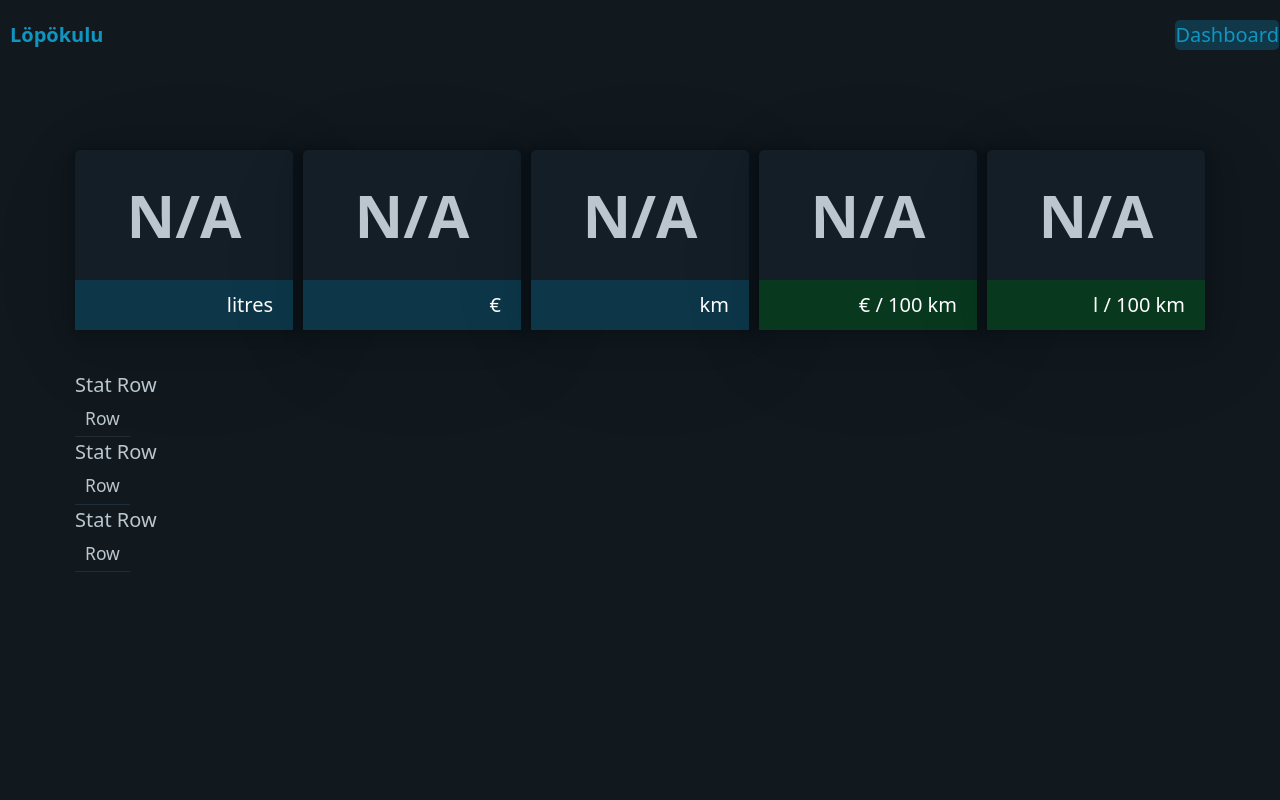
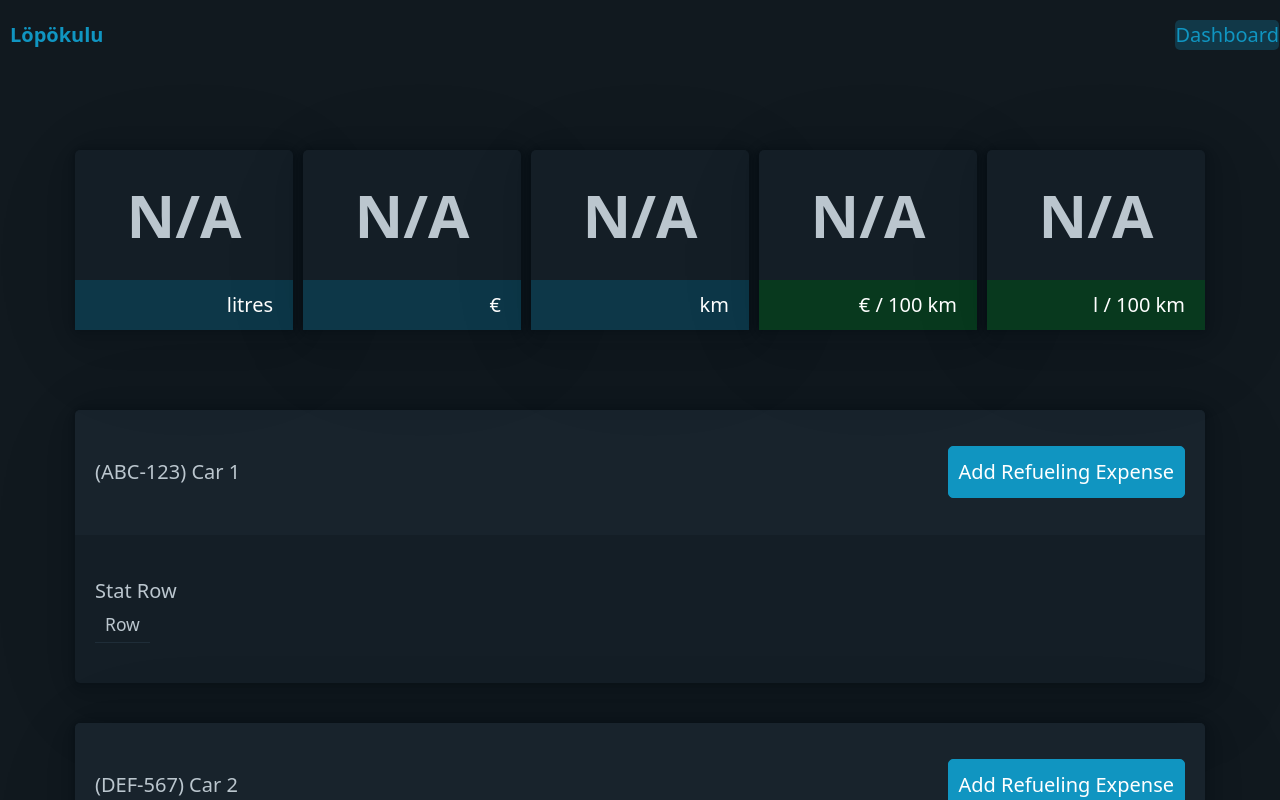
Before and after one commit to murtoM/lopokulu-react, a React (Create React App) app in the folder app/: page / in a window 1280 px wide. Shown: the top 800 px of the page. Built offline with nearby package versions, Linux system fonts and the light colour scheme.

Commit message:
build vehicle component [#18]

```diff
--- a/app/src/components/Vehicle.js
+++ b/app/src/components/Vehicle.js
@@ -6,15 +6,33 @@
 //
 // SPDX-License-Identifier: MIT
 
-import FillupTable from './FillupTable';
-import SingleVehicleStats from './SingleVehicleStats';
+import FillupTable from "./FillupTable";
+import SingleVehicleStats from "./SingleVehicleStats";
 
-function Vehicle() {
+function Vehicle(props) {
   return (
-    <>
-      <SingleVehicleStats />
-      <FillupTable />
-    </>
+    <article>
+      <header>
+        <nav>
+          <ul>
+            <li>
+              ({props.register_number}) {props.name}
+            </li>
+          </ul>
+          <ul>
+            <li>
+              <a href="#" role="button">
+                Add Refueling Expense
+              </a>
+            </li>
+          </ul>
+        </nav>
+      </header>
+      <main>
+        <SingleVehicleStats fillups={props.fillups} />
+        <FillupTable fillups={props.fillups} />
+      </main>
+    </article>
   );
 }
 
```
